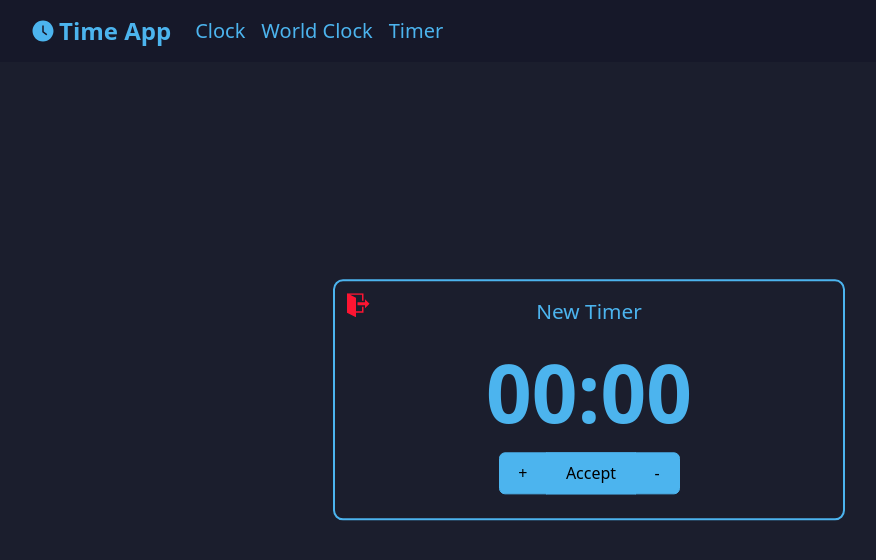
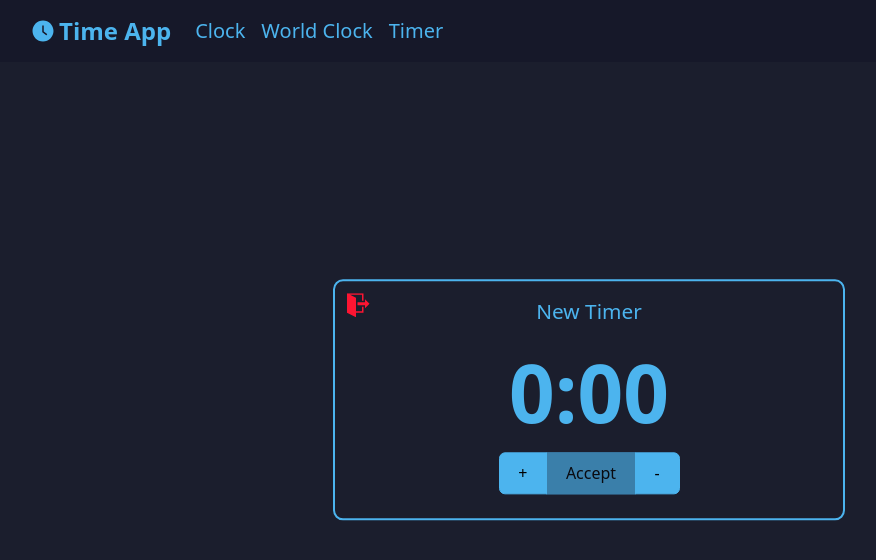
Before and after one commit to LugpDev2022/time-app, a React (Vite) app: page /timer/new in a window 1280 px wide. Shown: the top 560 px of the page, without its empty margins (51-927 px from the left). Built offline with nearby package versions, Linux system fonts and the light colour scheme.

Commit message:
Disable accept button when new timer is on 0:00

```diff
--- a/src/pages/timer/views/NewTimerView.jsx
+++ b/src/pages/timer/views/NewTimerView.jsx
@@ -1,8 +1,20 @@
-import { Button, ButtonGroup, Col, Container, Row } from 'react-bootstrap';
-import { BigNumber, Box, Title } from '../../../components';
-import { ExitButton } from '../components';
+import React, { useEffect, useState } from "react";
+import { Button, ButtonGroup, Col, Container, Row } from "react-bootstrap";
+import { BigNumber, Box, Title } from "../../../components";
+import { ExitButton } from "../components";
 
 export const NewTimerView = () => {
+  const newTimer = "0:00";
+  const [isCorrect, setIsCorrect] = useState();
+
+  useEffect(() => {
+    if (newTimer !== "0:00") {
+      setIsCorrect(false);
+      return;
+    }
+    setIsCorrect(true);
+  }, [newTimer]);
+
   return (
     <Box>
       <Container>
@@ -12,16 +24,18 @@ export const NewTimerView = () => {
           <Title>New Timer</Title>
         </Row>
         <Row>
-          <div className='d-flex align-items-center justify-content-center'>
-            <BigNumber>00:00</BigNumber>
+          <div className="d-flex align-items-center justify-content-center">
+            <BigNumber>{newTimer}</BigNumber>
           </div>
         </Row>
-        <Row className='justify-content-center'>
+        <Row className="justify-content-center">
           <Col xs={12} sm={8} md={6} xl={5}>
-            <ButtonGroup aria-label='Timer buttons' className='mb-3 w-100'>
-              <Button className='p-2'>+</Button>
-              <Button className='p-2'>Accept</Button>
-              <Button className='p-2'>-</Button>
+            <ButtonGroup aria-label="Timer buttons" className="mb-3 w-100">
+              <Button className="p-2">+</Button>
+              <Button className="p-2" disabled={isCorrect}>
+                Accept
+              </Button>
+              <Button className="p-2">-</Button>
             </ButtonGroup>
           </Col>
         </Row>
```
